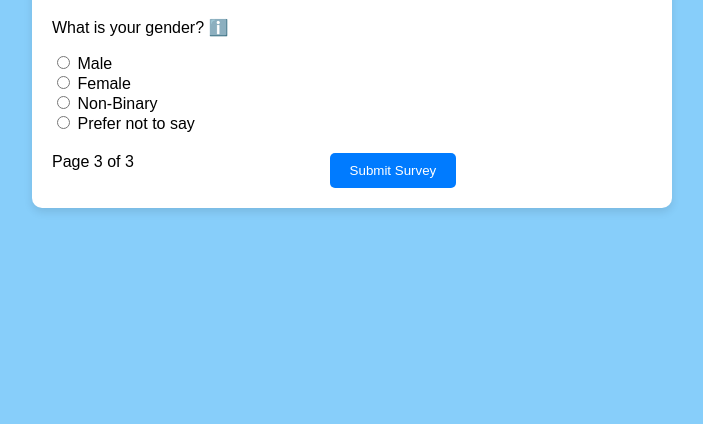
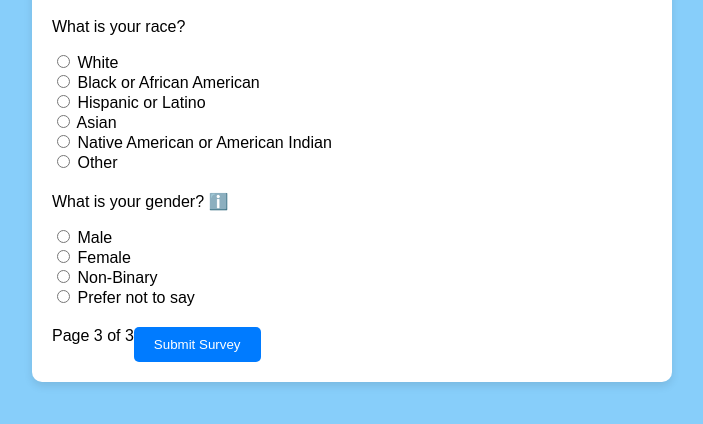
Before and after one commit to pjnitsche/pjnitsche_hw7, a plain HTML site: page pjnitsche_p3.html in a window 1280 px wide. Shown: the part 110-534 px from the top of the page, without its empty margins (288-991 px from the left). Drawn offline with Linux system fonts and the light colour scheme; a web font is replaced by a local one.

Commit message:
Re-input Question

```diff
--- a/pjnitsche_p3.html
+++ b/pjnitsche_p3.html
@@ -68,6 +68,22 @@
     <div class="container">
         <h1>Business Analytics Student Survey</h1>
         <div class="question">
+            <p>What is your race?</p>
+            <div class="answer-radio">
+                <input type="radio" id="race-white" name="race" value="white">
+                <label for="race-white">White</label><br>
+                <input type="radio" id="race-black" name="race" value="black">
+                <label for="race-black">Black or African American</label><br>
+                <input type="radio" id="race-hispanic" name="race" value="hispanic">
+                <label for="race-hispanic">Hispanic or Latino</label><br>
+                <input type="radio" id="race-asian" name="race" value="asian">
+                <label for="race-asian">Asian</label><br>
+                <input type="radio" id="race-native" name="race" value="native">
+                <label for="race-native">Native American or American Indian</label><br>
+                <input type="radio" id="race-other" name="race" value="other">
+                <label for="race-other">Other</label><br>
+            </div>
+        <div class="question">
             <p>What is your gender? <span class="tooltip-icon">ℹ️</span></p>
             <div class="answer-radio">
                 <input type="radio" id="gender-male" name="gender" value="male">
```
